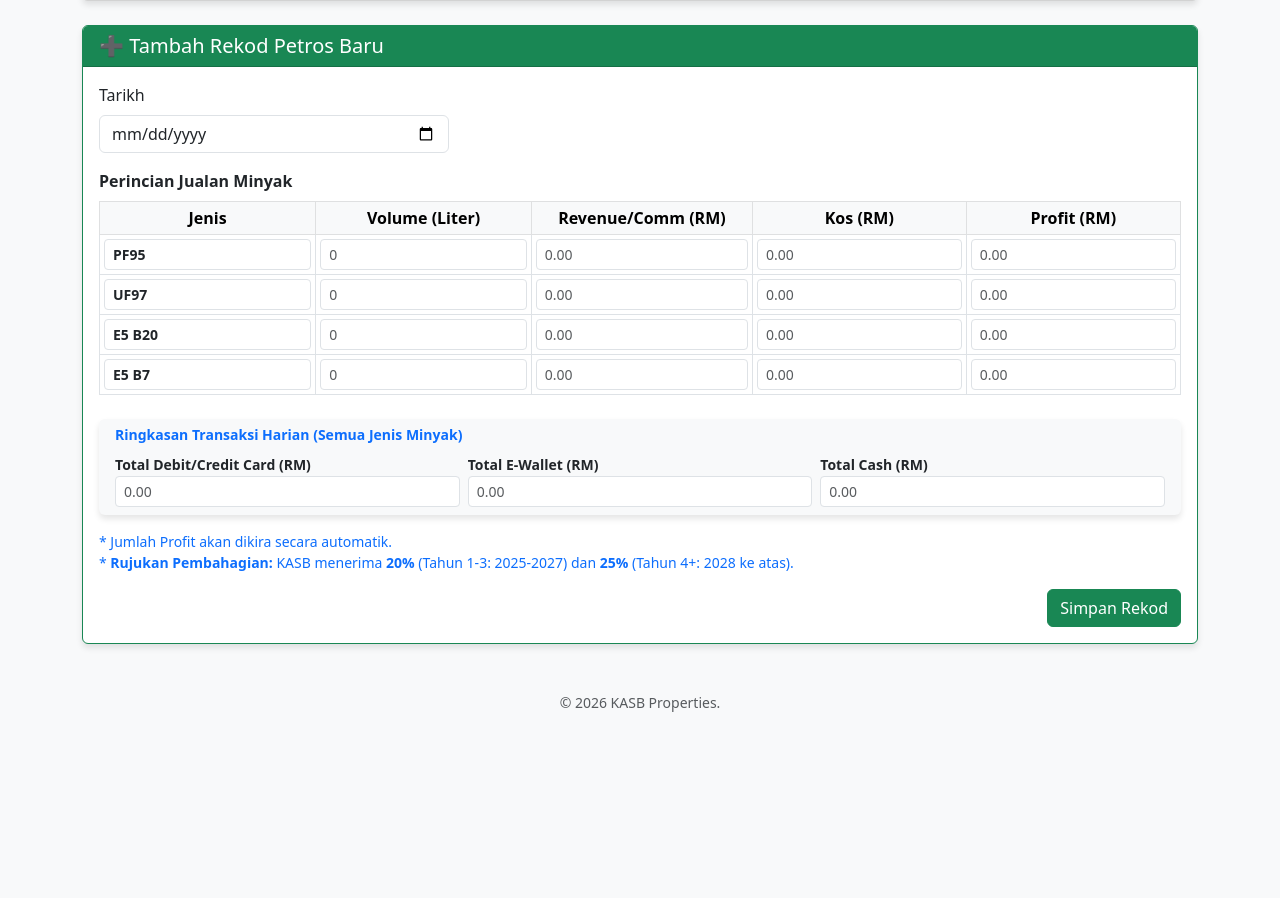
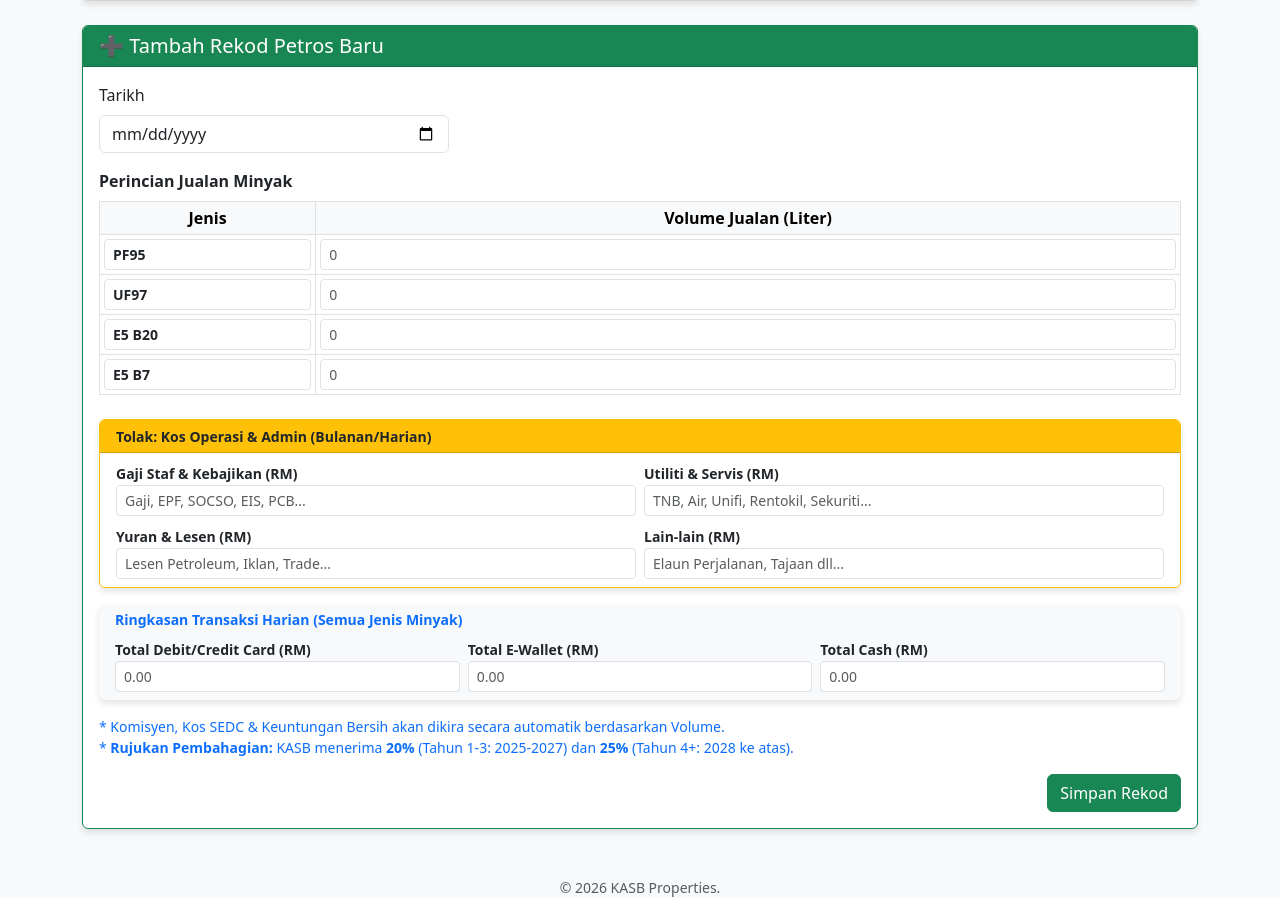
Before and after one commit to azaharrabu/sistem-sewaan-KASB, a Flask app: page /petros in a window 1280 px wide. Shown: the part 544-1442 px from the top of the page. Before the commit the page ends 1256 px from the top, so only its background shows below. Run offline with Flask 3, Linux system fonts and the light colour scheme; the visitor is signed in with stand-in values (Sample User, id 1); data that the repository does not hold is empty.

Commit message:
Update: Implementasi pengiraan automatik komisyen Petros dan input kos operasi

```diff
--- a/app.py
+++ b/app.py
@@ -834,6 +834,75 @@ def upload_document(sewaan_id):
     except Exception as e:
         return f"Ralat memuat naik dokumen: {e}"
 
+# --- HELPER: KIRA KOMISYEN & KOS PETROS ---
+def calculate_petros_financials(details_data, other_expenses=0.0):
+    """
+    Mengira komisyen, kos SEDC, dan keuntungan bersih berdasarkan logik bertingkat.
+    details_data: list of dict [{'jenis_minyak': 'PF95', 'daily_volume': 1000}, ...]
+    """
+    # Asingkan volume mengikut kategori
+    vol_mogas = sum(d['daily_volume'] for d in details_data if d['jenis_minyak'] in ['PF95', 'UF97'])
+    vol_diesel = sum(d['daily_volume'] for d in details_data if d['jenis_minyak'] in ['E5 B20', 'E5 B7'])
+    total_vol = vol_mogas + vol_diesel
+
+    # 1. Kira Komisyen (Tiered based on Total Volume)
+    # 0-200k: RM0.18 | 200k-500k: RM0.17 | >500k: RM0.16
+    comm = 0.0
+    remaining = total_vol
+
+    # Tier 1 (0 - 200,000)
+    t1 = min(remaining, 200000)
+    comm += t1 * 0.18
+    remaining -= t1
+
+    # Tier 2 (200,001 - 500,000) -> Max 300k
+    if remaining > 0:
+        t2 = min(remaining, 300000)
+        comm += t2 * 0.17
+        remaining -= t2
+
+    # Tier 3 (> 500,000)
+    if remaining > 0:
+        comm += remaining * 0.16
+
+    # Kadar purata komisyen per liter (untuk diagihkan semula ke detail)
+    avg_comm_rate = comm / total_vol if total_vol > 0 else 0
+
+    # 2. Kira Kos SEDC (Threshold 450,000)
+    # < 450k: Mogas 0.015, Diesel 0.01
+    # > 450k: Mogas 0.01, Diesel 0.01
+    rate_mogas = 0.015 if total_vol < 450000 else 0.01
+    rate_diesel = 0.01
+
+    total_sedc = (vol_mogas * rate_mogas) + (vol_diesel * rate_diesel)
+
+    # 3. Kemaskini details_data dengan nilai dikira
+    total_gross_profit = 0.0
+
+    for d in details_data:
+        vol = d['daily_volume']
+        jenis = d['jenis_minyak']
+
+        # Assign Commission (Guna purata atau logic lain? Kita guna purata rate tier tadi)
+        d['earned_commission'] = vol * avg_comm_rate
+
+        # Assign Kos SEDC
+        if jenis in ['PF95', 'UF97']:
+            d['kos'] = vol * rate_mogas
+        elif jenis in ['E5 B20', 'E5 B7']:
+            d['kos'] = vol * rate_diesel
+        else:
+            d['kos'] = 0.0 # Minyak lain/Pelincir
+
+        # Gross Profit per item
+        d['profit'] = d['earned_commission'] - d['kos']
+        total_gross_profit += d['profit']
+
+    # 4. Keuntungan Bersih Akhir
+    net_profit = total_gross_profit - other_expenses
+
+    return net_profit, total_gross_profit
+
 @app.route('/add_income/<source_name>', methods=['POST'])
 @login_required
 def add_income(source_name):
@@ -865,25 +934,23 @@ def add_income(source_name):
             # Proses input array dari form Petros
             jenis_list = request.form.getlist('petros_jenis[]')
             vol_list = request.form.getlist('petros_vol[]')
-            comm_list = request.form.getlist('petros_comm[]')
-            kos_list = request.form.getlist('petros_kos[]')
-            profit_list = request.form.getlist('petros_profit[]')
 
-            total_profit = 0.0
+            # Ambil Kos Operasi Tambahan
+            kos_staf = float(request.form.get('kos_staf') or 0)
+            kos_utiliti = float(request.form.get('kos_utiliti') or 0)
+            kos_admin = float(request.form.get('kos_admin') or 0)
+            kos_lain = float(request.form.get('kos_lain') or 0)
+            total_expenses = kos_staf + kos_utiliti + kos_admin + kos_lain
+
             details_data = []
-
-            # Loop setiap baris (RON95, RON97, dll)
             for i in range(len(jenis_list)):
-                p_profit = float(profit_list[i]) if profit_list[i] else 0.0
-                total_profit += p_profit
-
                 details_data.append({
                     "jenis_minyak": jenis_list[i],
-                    "daily_volume": float(vol_list[i]) if vol_list[i] else 0.0,
-                    "earned_commission": float(comm_list[i]) if comm_list[i] else 0.0,
-                    "kos": float(kos_list[i]) if kos_list[i] else 0.0,
-                    "profit": p_profit
+                    "daily_volume": float(vol_list[i]) if vol_list[i] else 0.0
                 })
+
+            # Kira Automatik (Komisyen, SEDC, Profit)
+            net_profit, gross_profit = calculate_petros_financials(details_data, total_expenses)
 
             # --- LOGIK PROFIT SHARING PETROS ---
             # Tahun 1-3 (2025-2027): KASB 20%, Gowpen 80%
@@ -893,12 +960,13 @@ def add_income(source_name):
             start_date_25 = date(2028, 1, 1) # Tarikh mula kenaikan 25%
 
             rate = 0.25 if rec_date >= start_date_25 else 0.20
-            kasb_share = total_profit * rate
+            kasb_share = net_profit * rate
 
-            # Simpan Total Profit dalam 'kutipan_yuran' (untuk rujukan)
+            # Simpan Net Profit dalam 'kutipan_yuran' (sebagai rujukan untung bersih sebelum sharing)
             # Simpan Bahagian KASB dalam 'amaun' (untuk Dashboard Utama)
-            data["kutipan_yuran"] = total_profit
+            data["kutipan_yuran"] = net_profit
             data["amaun"] = kasb_share
+            data["kos_pengurusan"] = total_expenses # Simpan total expenses untuk rujukan
 
             # Simpan Ringkasan Transaksi
             data.update({
@@ -953,26 +1021,40 @@ def edit_pendapatan(id):
                 start_date_25 = date(2028, 1, 1)
                 rate = 0.25 if rec_date >= start_date_25 else 0.20
 
-                input_kos = float(request.form.get('kos') or 0)
+                # Ambil Kos Operasi dari form edit
+                kos_staf = float(request.form.get('kos_staf') or 0)
+                kos_utiliti = float(request.form.get('kos_utiliti') or 0)
+                kos_admin = float(request.form.get('kos_admin') or 0)
+                kos_lain = float(request.form.get('kos_lain') or 0)
+                total_expenses = kos_staf + kos_utiliti + kos_admin + kos_lain
 
-                data["kutipan_yuran"] = input_amaun
-                data["kos_pengurusan"] = input_kos
-                data["amaun"] = input_amaun * rate
-
-                # Kemaskini butiran minyak (Volume & Revenue)
+                # Proses Volume Baru
                 jenis_list = request.form.getlist('petros_jenis[]')
                 vol_list = request.form.getlist('petros_vol[]')
-                comm_list = request.form.getlist('petros_comm[]')
 
+                details_data = []
                 for i in range(len(jenis_list)):
-                    jenis = jenis_list[i]
-                    vol = float(vol_list[i]) if vol_list[i] else 0.0
-                    comm = float(comm_list[i]) if comm_list[i] else 0.0
+                    details_data.append({
+                        "jenis_minyak": jenis_list[i],
+                        "daily_volume": float(vol_list[i]) if vol_list[i] else 0.0
+                    })
 
+                # Kira Semula
+                net_profit, gross_profit = calculate_petros_financials(details_data, total_expenses)
+
+                # Update Main Record
+                data["kutipan_yuran"] = net_profit
+                data["kos_pengurusan"] = total_expenses
+                data["amaun"] = net_profit * rate
+
+                # Update Details Record
+                for d in details_data:
                     supabase.table('petros_details').update({
-                        "daily_volume": vol,
-                        "earned_commission": comm
-                    }).eq('pendapatan_id', id).eq('jenis_minyak', jenis).execute()
+                        "daily_volume": d['daily_volume'],
+                        "earned_commission": d['earned_commission'],
+                        "kos": d['kos'],
+                        "profit": d['profit']
+                    }).eq('pendapatan_id', id).eq('jenis_minyak', d['jenis_minyak']).execute()
             else:
                 data["amaun"] = input_amaun
                 data["nota"] = request.form.get('nota')
--- a/templates/income_list.html
+++ b/templates/income_list.html
@@ -194,10 +194,7 @@
                                     <thead class="table-light">
                                         <tr>
                                             <th style="width: 20%;">Jenis</th>
-                                            <th>Volume (Liter)</th>
-                                            <th>Revenue/Comm (RM)</th>
-                                            <th>Kos (RM)</th>
-                                            <th>Profit (RM)</th>
+                                            <th>Volume Jualan (Liter)</th>
                                         </tr>
                                     </thead>
                                     <tbody>
@@ -207,13 +204,37 @@
                                                 <input type="text" name="petros_jenis[]" class="form-control form-control-sm fw-bold" value="{{ jenis }}" readonly>
                                             </td>
                                             <td><input type="number" step="0.01" name="petros_vol[]" class="form-control form-control-sm" placeholder="0"></td>
-                                            <td><input type="number" step="0.01" name="petros_comm[]" class="form-control form-control-sm" placeholder="0.00"></td>
-                                            <td><input type="number" step="0.01" name="petros_kos[]" class="form-control form-control-sm" placeholder="0.00"></td>
-                                            <td><input type="number" step="0.01" name="petros_profit[]" class="form-control form-control-sm" placeholder="0.00"></td>
                                         </tr>
                                         {% endfor %}
                                     </tbody>
                                 </table>
+                            </div>
+
+                            <!-- Input Kos Operasi -->
+                            <div class="card border-warning mb-3 mt-2">
+                                <div class="card-header bg-warning text-dark py-1">
+                                    <small class="fw-bold">Tolak: Kos Operasi & Admin (Bulanan/Harian)</small>
+                                </div>
+                                <div class="card-body py-2">
+                                    <div class="row g-2">
+                                        <div class="col-md-6">
+                                            <label class="small fw-bold">Gaji Staf & Kebajikan (RM)</label>
+                                            <input type="number" step="0.01" name="kos_staf" class="form-control form-control-sm" placeholder="Gaji, EPF, SOCSO, EIS, PCB...">
+                                        </div>
+                                        <div class="col-md-6">
+                                            <label class="small fw-bold">Utiliti & Servis (RM)</label>
+                                            <input type="number" step="0.01" name="kos_utiliti" class="form-control form-control-sm" placeholder="TNB, Air, Unifi, Rentokil, Sekuriti...">
+                                        </div>
+                                        <div class="col-md-6">
+                                            <label class="small fw-bold">Yuran & Lesen (RM)</label>
+                                            <input type="number" step="0.01" name="kos_admin" class="form-control form-control-sm" placeholder="Lesen Petroleum, Iklan, Trade...">
+                                        </div>
+                                        <div class="col-md-6">
+                                            <label class="small fw-bold">Lain-lain (RM)</label>
+                                            <input type="number" step="0.01" name="kos_lain" class="form-control form-control-sm" placeholder="Elaun Perjalanan, Tajaan dll...">
+                                        </div>
+                                    </div>
+                                </div>
                             </div>
 
                             <!-- Ringkasan Transaksi (Summary) -->
@@ -238,7 +259,7 @@
                             </div>
 
                             <div class="form-text text-primary small">
-                                * Jumlah Profit akan dikira secara automatik.<br>
+                                * Komisyen, Kos SEDC & Keuntungan Bersih akan dikira secara automatik berdasarkan Volume.<br>
                                 * <strong>Rujukan Pembahagian:</strong> KASB menerima <strong>20%</strong> (Tahun 1-3: 2025-2027) dan <strong>25%</strong> (Tahun 4+: 2028 ke atas).
                             </div>
                         </div>
```
Also changed, not shown: templates/edit_income.html (+32 -10 lines).
